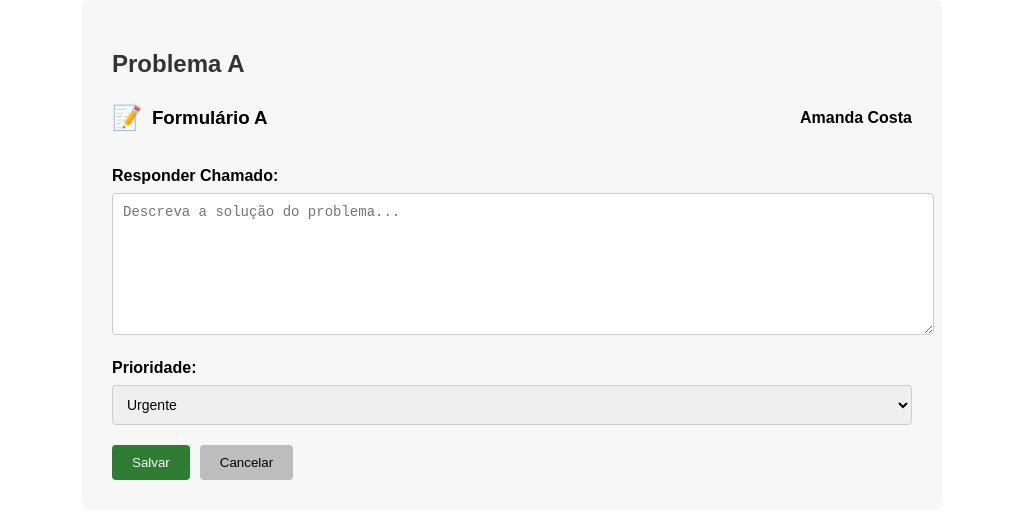
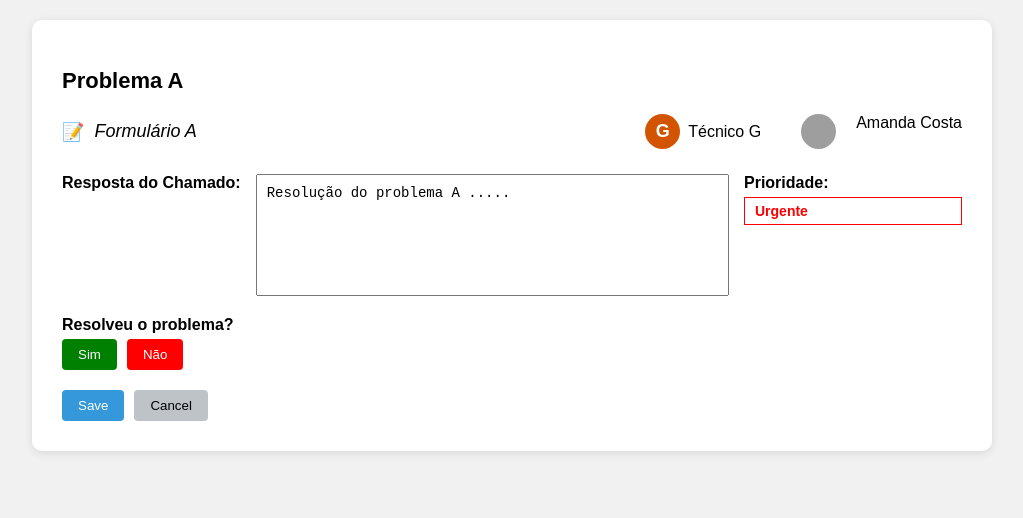
Before and after one commit to Gilvandro09am/CallManager, a React (Create React App) app: page / in a window 1280 px wide. Shown: the top 518 px of the page, without its empty margins (128-1151 px from the left). Built offline with nearby package versions, Linux system fonts and the light colour scheme; grey boxes are pictures that could not be loaded.

Commit message:
Implementacao da tela de avaliacao so usuario para responder ao chamado resolvido pelo tecnico

```diff
--- a/src/App.js
+++ b/src/App.js
@@ -1,4 +1,5 @@
-import RespostaChamado from './components/RespostaChamado';
+import AvaliacaoChamado from "./components/AvaliacaoChamado";
+//import RespostaChamado from './components/RespostaChamado';
 //import AlterarSenha from "./components/AlterarSenha";
 //import ChamadosTecnico from './components/ChamadosTecnico';
 //import FormularioChamado from './components/FormularioChamado';
@@ -7,7 +8,7 @@ import RespostaChamado from './components/RespostaChamado';
 function App() {
   return (
     <div>
-      <RespostaChamado />
+      <AvaliacaoChamado />
     </div>
   );
 }
--- /dev/null
+++ b/src/components/AvaliacaoChamado.css
@@ -0,0 +1,152 @@
+.avaliacao-container {
+  padding: 20px;
+  background-color: #f1f1f1;
+  min-height: 100vh;
+  font-family: Arial, sans-serif;
+}
+
+.avaliacao-card {
+  max-width: 900px;
+  background-color: #fff;
+  padding: 30px;
+  border-radius: 10px;
+  margin: 0 auto;
+  box-shadow: 0 2px 10px rgba(0, 0, 0, 0.1);
+}
+
+.titulo-problema {
+  font-size: 22px;
+  margin-bottom: 20px;
+}
+
+.avaliacao-topo {
+  display: flex;
+  justify-content: space-between;
+  margin-bottom: 25px;
+}
+
+.avaliacao-formulario {
+  display: flex;
+  align-items: center;
+  font-size: 18px;
+}
+
+.nome-formulario {
+  margin-left: 10px;
+  font-style: italic;
+}
+
+.avaliacao-perfis {
+  display: flex;
+  gap: 20px;
+}
+
+.perfil {
+  display: flex;
+  align-items: center;
+  gap: 8px;
+}
+
+.avatar {
+  width: 35px;
+  height: 35px;
+  border-radius: 50%;
+}
+
+.tecnico-icon {
+  width: 35px;
+  height: 35px;
+  background-color: #d35400;
+  color: white;
+  font-weight: bold;
+  font-size: 18px;
+  border-radius: 50%;
+  display: flex;
+  justify-content: center;
+  align-items: center;
+}
+
+.linha {
+  display: flex;
+  align-items: flex-start;
+  gap: 15px;
+  margin-bottom: 20px;
+}
+
+.label {
+  font-weight: bold;
+  margin-bottom: 5px;
+  display: block;
+}
+
+.textarea {
+  flex: 1;
+  padding: 10px;
+  font-size: 14px;
+  height: 100px;
+  resize: none;
+}
+
+.prioridade-box {
+  display: flex;
+  flex-direction: column;
+}
+
+.input-urgente {
+  padding: 5px 10px;
+  border: 1px solid red;
+  color: red;
+  font-weight: bold;
+  font-size: 14px;
+}
+
+.avaliacao {
+  margin-top: 15px;
+  margin-bottom: 15px;
+}
+
+.btn-sim {
+  background-color: green;
+  color: white;
+  border: none;
+  padding: 8px 16px;
+  margin-right: 10px;
+  cursor: pointer;
+  border-radius: 4px;
+}
+
+.btn-nao {
+  background-color: red;
+  color: white;
+  border: none;
+  padding: 8px 16px;
+  cursor: pointer;
+  border-radius: 4px;
+}
+
+.responder-box {
+  margin-top: 10px;
+}
+
+.botoes {
+  margin-top: 20px;
+}
+
+.btn-save {
+  padding: 8px 16px;
+  background-color: #3498db;
+  color: white;
+  border: none;
+  border-radius: 4px;
+  margin-right: 10px;
+  cursor: pointer;
+}
+
+.btn-cancel {
+  padding: 8px 16px;
+  background-color: #bdc3c7;
+  color: black;
+  border: none;
+  border-radius: 4px;
+  cursor: pointer;
+}
--- /dev/null
+++ b/src/components/AvaliacaoChamado.js
@@ -0,0 +1,94 @@
+import React, { useState } from 'react';
+import './AvaliacaoChamado.css';
+
+function AvaliacaoChamado() {
+  const [resolvido, setResolvido] = useState(null);
+  const [respostaUsuario, setRespostaUsuario] = useState('');
+
+  const handleSubmit = (e) => {
+    e.preventDefault();
+    console.log({
+      resolvido,
+      respostaUsuario: resolvido === false ? respostaUsuario : 'Problema resolvido'
+    });
+    alert('Avaliação enviada com sucesso!');
+  };
+
+  return (
+    <div className="avaliacao-container">
+      <div className="avaliacao-card">
+        <h2 className="titulo-problema">Problema A</h2>
+
+        <div className="avaliacao-topo">
+          <div className="avaliacao-formulario">
+            <span role="img" aria-label="form">📝</span>
+            <span className="nome-formulario"><i>Formulário A</i></span>
+          </div>
+
+          <div className="avaliacao-perfis">
+            <div className="perfil">
+                <div className="tecnico-icon">G</div>
+                <span>Técnico G</span>
+            </div>
+
+                <div className="perfil">
+                    </div><img
+                    src="https://cdn-icons-png.flaticon.com/512/847/847969.png"
+                    alt="Amanda"
+                    className="avatar"
+                />
+                <span>Amanda Costa</span>
+            </div>
+        </div>
+
+
+        <form onSubmit={handleSubmit}>
+          <div className="linha">
+            <label className="label">Resposta do Chamado:</label>
+            <textarea
+              value="Resolução do problema A ....."
+              readOnly
+              className="textarea"
+            />
+            <div className="prioridade-box">
+              <label className="label">Prioridade:</label>
+              <input
+                type="text"
+                value="Urgente"
+                readOnly
+                className="input-urgente"
+              />
+            </div>
+          </div>
+
+          <div className="avaliacao">
+            <label className="label">Resolveu o problema?</label>
+            <div>
+              <button type="button" onClick={() => setResolvido(true)} className="btn-sim">Sim</button>
+              <button type="button" onClick={() => setResolvido(false)} className="btn-nao">Não</button>
+            </div>
+          </div>
+
+          {resolvido === false && (
+            <div className="responder-box">
+              <label className="label">Responder:</label>
+              <textarea
+                placeholder="Explique o que não foi resolvido..."
+                value={respostaUsuario}
+                onChange={(e) => setRespostaUsuario(e.target.value)}
+                className="textarea"
+              />
+            </div>
+          )}
+
+          <div className="botoes">
+            <button type="submit" className="btn-save">Save</button>
+            <button type="button" className="btn-cancel">Cancel</button>
+          </div>
+        </form>
+      </div>
+    </div>
+  );
+}
+
+export default AvaliacaoChamado;
```
